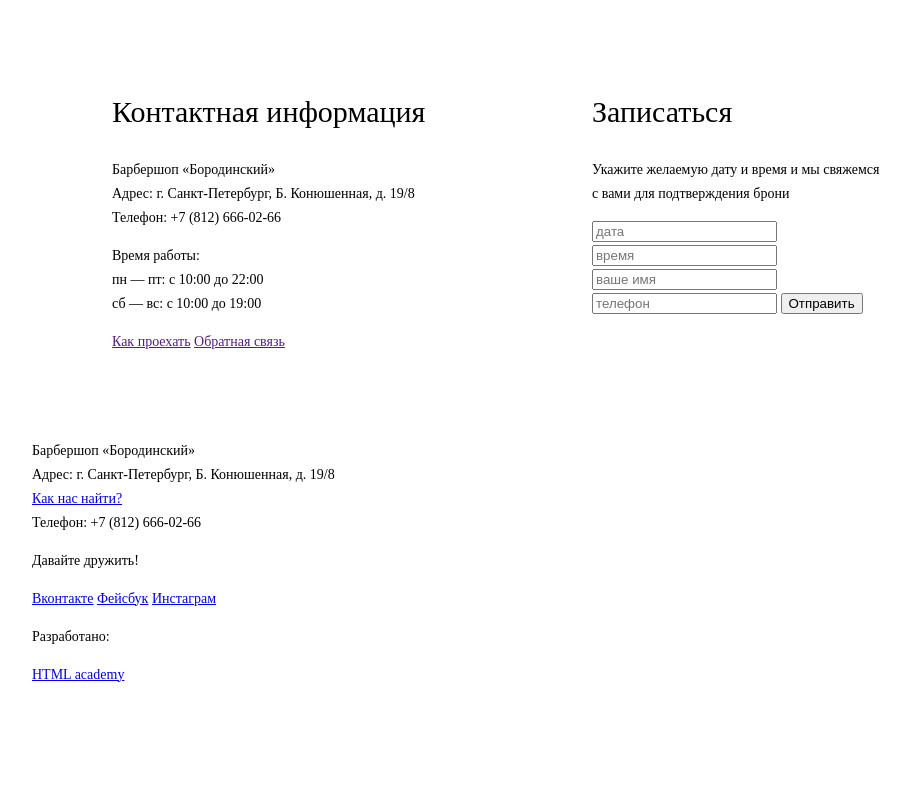
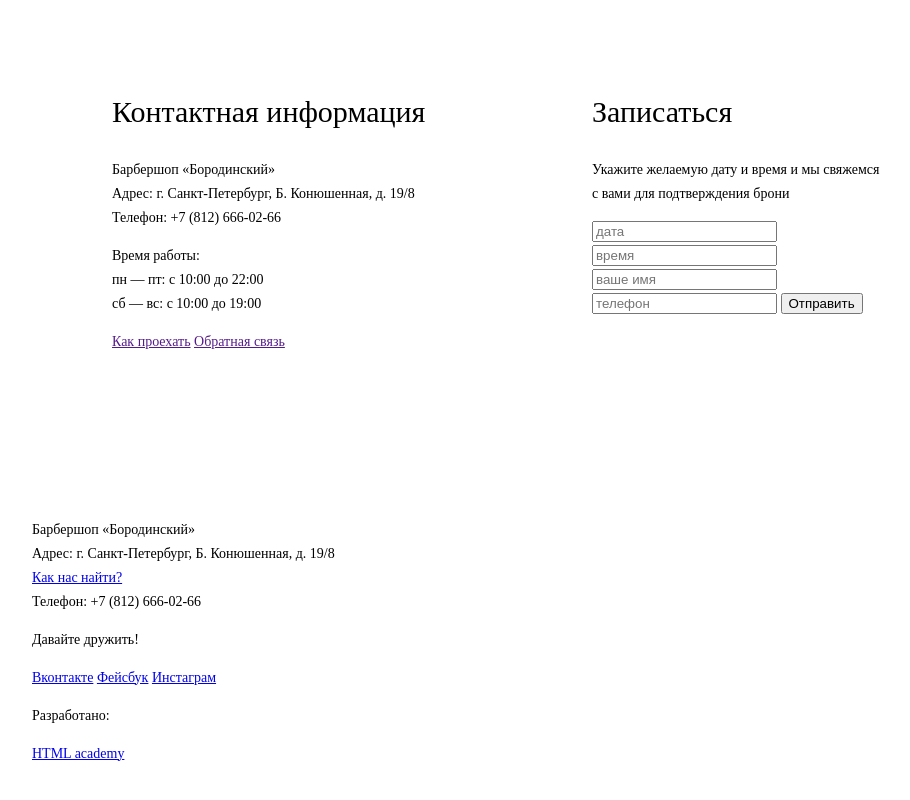
Before and after one commit to SunbeamEllen/169448-barbershop, a plain HTML site: page index.html in a window 1280 px wide. Shown: the part 1110-1910 px from the top of the page, without its empty margins (138-1048 px from the left). Before the commit the page ends 1797 px from the top, so only its background shows below. Drawn offline with Linux system fonts and the light colour scheme.

Commit message:
Задала отступы у подвала

```diff
--- a/css/style.css
+++ b/css/style.css
@@ -30,8 +30,6 @@ body{
 	float: right;
 	width: 140px;
 }
-
-main {margin-bottom: 30px;}
 
 .index-logo{
 	width: 368px;
@@ -78,5 +76,7 @@ main {margin-bottom: 30px;}
 }
 
 .main-footer{
-
+	margin-top: 30px;
+	padding-top: 65px;
+	padding-bottom: 42px;
 }
```
